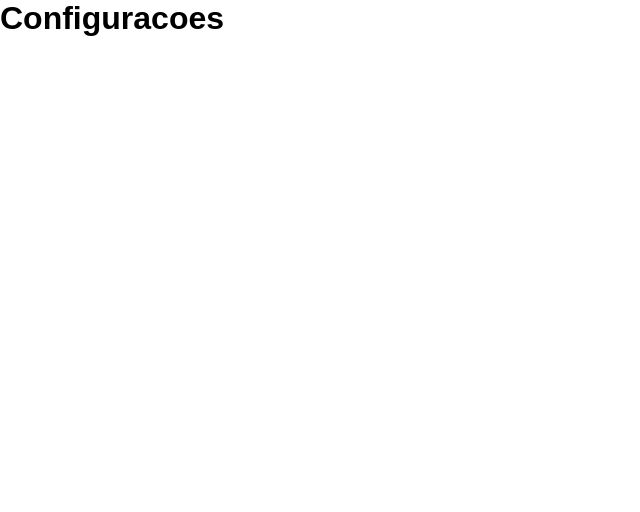
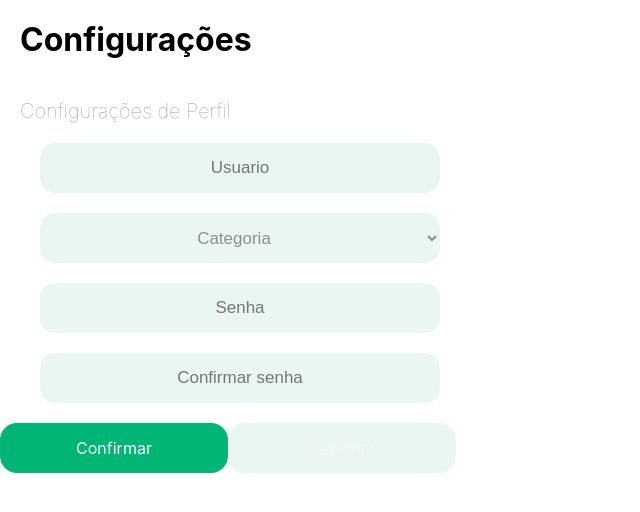
Before and after one commit to Sasc-Senai-VW/ReactSASC, a React (Vite) app: page /configuracoes in a window 1280 px wide. Shown: the top 512 px of the page, without its empty margins (0-640 px from the left). Built offline with nearby package versions, Linux system fonts and the light colour scheme.

Commit message:
atualizacoes realizadas no index e css

```diff
--- a/src/pages/Configuracoes/index.tsx
+++ b/src/pages/Configuracoes/index.tsx
@@ -1,9 +1,86 @@
 import "./style.css";
 
-export default function Configuracoes() {
+import { useState } from "react";
+
+ function Configuracoes() {
+
+  const [categoria, Setcategoria] = useState<string[]>(
+    [
+        "Administrador",
+        "Comum"
+    ]
+  );
+
+  const [select, setSelect] = useState<string>("");
+
+
   return (
+
+
+
     <>
-      <h1>Configuracoes</h1>
+
+        <main className="main_configuracoes">
+
+        <h1>Configurações</h1>
+
+        <h2>Configurações de Perfil</h2>
+
+
+
+        <div className="inputs">
+
+             <input placeholder="Usuario"
+             type="text"
+             id="campo-usuario" />
+
+             <select
+                 name=""
+                 id="select-user"
+                 onChange={(e) => setSelect(e.target.value)}
+                 >
+                <option selected disabled value="">Categoria</option>
+                {
+                  categoria.map((tech: any, index: number) => {
+                  return <option key={index} value={tech}>{tech}</option>
+                 })
+                }
+              </select>
+
+              <input placeholder="Senha"
+             type="password"
+             id="campo-senha" />
+
+             <input placeholder="Confirmar senha"
+             type="password"
+             id="campo-confirmar-senha" />
+
+            </div>
+
+            <button className="button1"
+              type="submit">
+              Confirmar
+              </button>
+
+              <button className="button2"
+              type="submit">
+              Cancelar
+              </button>
+
+
+
+
+
+
+
+        </main>
+
+
+
+
+
     </>
   );
 }
+
+export default Configuracoes
--- a/src/pages/Configuracoes/style.css
+++ b/src/pages/Configuracoes/style.css
@@ -0,0 +1,84 @@
+* {
+    margin: 0;
+    padding: 0;
+    box-sizing: border-box;
+    font-family: "Tajawal", sans-serif;
+  }
+
+
+  :root {
+    --background-menu: #1f1f1f;
+    --verde: #01b574;
+    --verde-claro: #3ba8801c;
+    --branco: #f4f4f4;
+    --cinza_claro: #8f8f8f;
+    --rosa: #cf4b83;
+
+    --font1: "Tajawal", sans-serif;
+    --font2: "Inter", sans-serif;
+  }
+
+
+
+ .main_configuracoes{
+    height: 100vh;
+}
+
+ .main_configuracoes h1 {
+    font-family: var(--font2);
+    padding: 20px;
+    color: black;
+  }
+
+ .main_configuracoes h2 {
+    font-family: var(--font2);
+    color: var(--cinza_claro);
+    font-weight: 100;
+    font-size: 20px;
+    padding: 20px;
+  }
+
+  .main_configuracoes .inputs{
+    display: flex;
+    flex-direction: column;
+    margin-left: 40px;
+
+  }
+
+  .main_configuracoes #select-user,  #campo-usuario, #campo-senha, #campo-confirmar-senha {
+    border-radius: 15px;
+    border: none;
+    background-color: var(--verde-claro);
+    margin-bottom: 20px;
+    height: 50px;
+    width: 400px;
+    text-align: center;
+    margin-right: 15px;
+    color: var(--cinza_claro);
+    font-size: 17px;
+
+  }
+
+  .main_configuracoes .button1{
+    background-color: var(--verde);
+    border: none;
+    border-radius: 17px;
+    color: white;
+    font-family: var(--font2);
+    font-size: 16px;
+    cursor: pointer;
+    height: 50px;
+    width: 228px;
+  }
+
+  .main_configuracoes .button2{
+    background-color: var(--verde-claro);
+    border: none;
+    border-radius: 17px;
+    color: var(--branco);
+    font-family: var(--font2);
+    font-size: 16px;
+    cursor: pointer;
+    height: 50px;
+    width: 228px;
+  }
```
